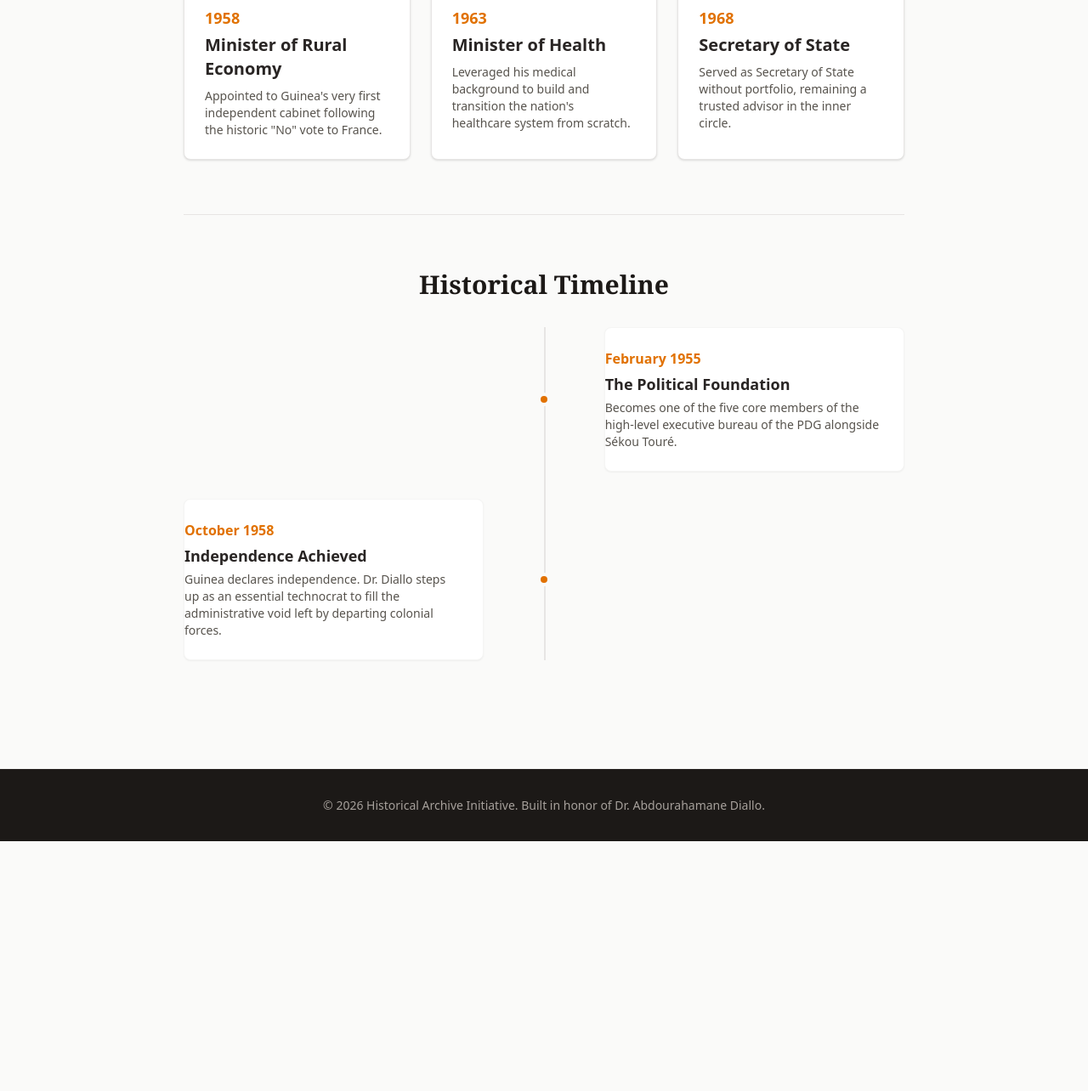
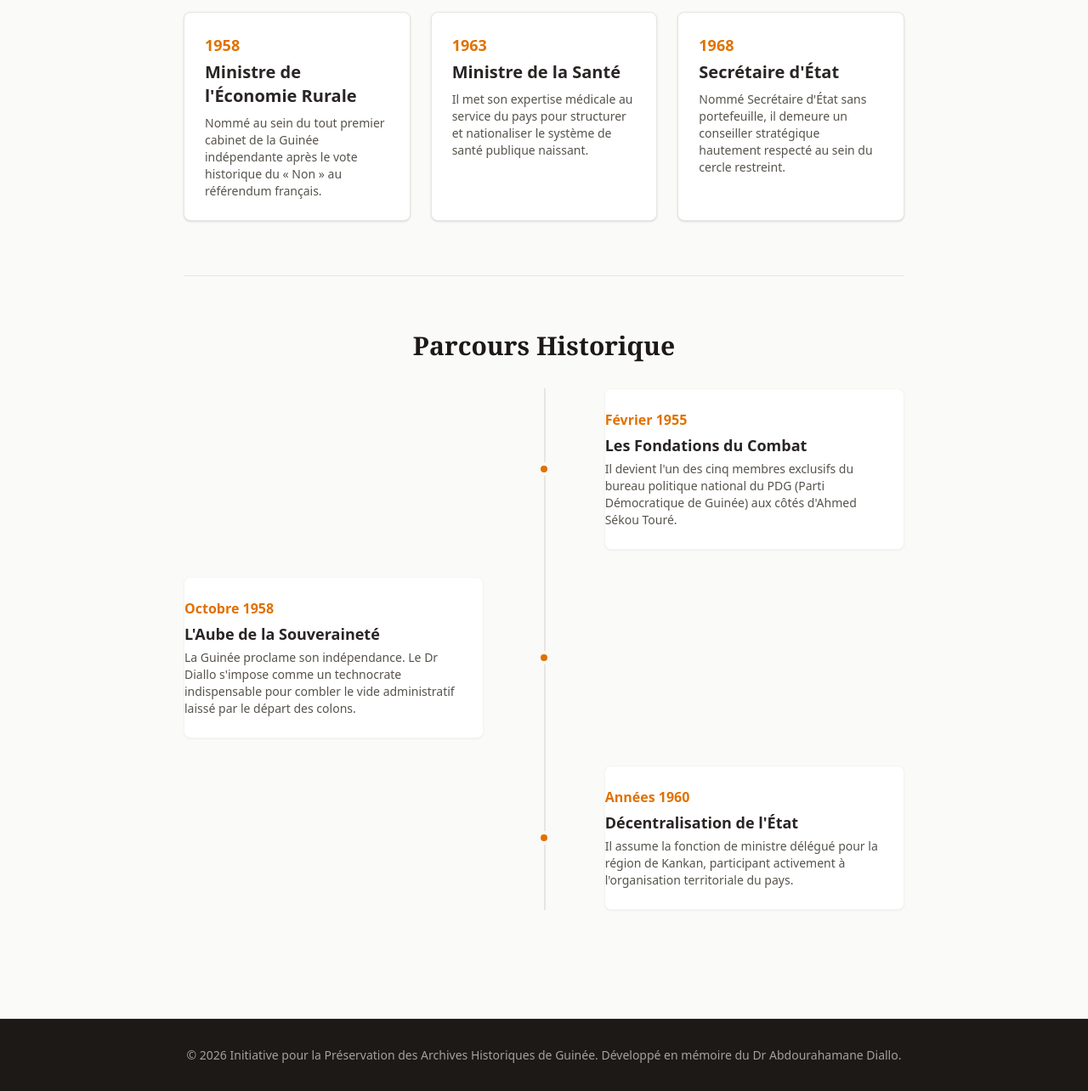
Before and after one commit to FulaByte/vieuxdoura, a plain HTML site: page index.html in a window 1280 px wide. Shown: the part 753-2037 px from the top of the page at 85% size. Before the commit the page ends 1743 px from the top, so only its background shows below. Drawn offline with nearby package versions, Linux system fonts and the light colour scheme.

Commit message:
Update index.html

```diff
--- a/index.html
+++ b/index.html
@@ -1,80 +1,90 @@
 <!DOCTYPE html>
-<html lang="en">
+<html lang="fr">
 <head>
     <meta charset="UTF-8">
     <meta name="viewport" content="width=device-width, initial-scale=1.0">
-    <title>Dr. Abdourahamane Diallo | Tribute & Legacy</title>
+    <title>Dr Abdourahamane Diallo | Hommage & Héritage</title>
     <script src="https://cdn.jsdelivr.net/npm/@tailwindcss/browser@4"></script>
 </head>
 <body class="bg-stone-50 text-stone-800 font-sans antialiased">
 
-    <!-- Header / Hero Section -->
+    <!-- En-tête / Section Hero -->
     <header class="bg-stone-900 text-stone-100 py-20 px-6 text-center border-b-4 border-amber-600">
         <div class="max-w-3xl mx-auto">
-            <p class="text-amber-500 uppercase tracking-widest text-sm font-semibold mb-2">In Honor Of</p>
-            <h1 class="text-4xl md:text-6xl font-serif font-bold mb-4">Dr. Abdourahamane Diallo</h1>
-            <p class="text-xl md:text-2xl text-stone-300 font-light italic">Physician, Statesman, and Pioneer of the First Guinean Republic</p>
+            <p class="text-amber-500 uppercase tracking-widest text-sm font-semibold mb-2">Hommage à</p>
+            <h1 class="text-4xl md:text-6xl font-serif font-bold mb-4">Dr Abdourahamane Diallo</h1>
+            <p class="text-xl md:text-2xl text-stone-300 font-light italic">Médecin, Homme d'État et Pionnier de la Première République de Guinée</p>
         </div>
     </header>
 
-    <!-- Main Content -->
+    <!-- Contenu Principal -->
     <main class="max-w-4xl mx-auto px-6 py-12 space-y-16">
 
         <!-- Introduction -->
         <section class="prose max-w-none text-center">
             <p class="text-xl leading-relaxed text-stone-600 max-w-2xl mx-auto">
-                Born in Dalein, Labé, Dr. Abdourahamane Diallo was a foundational pillar of Guinea's independence. As a brilliant physician and a core architect of the PDG, he dedicated his life to building the infrastructure of a free Guinea.
+                Né à Dalein (Labé), le Dr Abdourahamane Diallo fut un pilier fondamental de l'indépendance de la Guinée. Brillant médecin et architecte de la première heure du PDG, il a dédié sa vie à la construction des infrastructures d'une nation souveraine.
             </p>
         </section>
 
         <hr class="border-stone-200">
 
-        <!-- Key Portfolios / Cards -->
+        <!-- Portefeuilles Ministériels -->
         <section>
-            <h2 class="text-3xl font-serif font-bold text-center mb-8 text-stone-900">Political & National Service</h2>
+            <h2 class="text-3xl font-serif font-bold text-center mb-8 text-stone-900">Engagement Politique & Service National</h2>
             <div class="grid md:grid-cols-3 gap-6">
                 <div class="bg-white p-6 rounded-lg shadow-sm border border-stone-200">
                     <span class="text-amber-600 font-bold text-lg">1958</span>
-                    <h3 class="font-bold text-xl mt-1 mb-2">Minister of Rural Economy</h3>
-                    <p class="text-stone-600 text-sm">Appointed to Guinea's very first independent cabinet following the historic "No" vote to France.</p>
+                    <h3 class="font-bold text-xl mt-1 mb-2">Ministre de l'Économie Rurale</h3>
+                    <p class="text-stone-600 text-sm">Nommé au sein du tout premier cabinet de la Guinée indépendante après le vote historique du « Non » au référendum français.</p>
                 </div>
                 <div class="bg-white p-6 rounded-lg shadow-sm border border-stone-200">
                     <span class="text-amber-600 font-bold text-lg">1963</span>
-                    <h3 class="font-bold text-xl mt-1 mb-2">Minister of Health</h3>
-                    <p class="text-stone-600 text-sm">Leveraged his medical background to build and transition the nation's healthcare system from scratch.</p>
+                    <h3 class="font-bold text-xl mt-1 mb-2">Ministre de la Santé</h3>
+                    <p class="text-stone-600 text-sm">Il met son expertise médicale au service du pays pour structurer et nationaliser le système de santé publique naissant.</p>
                 </div>
                 <div class="bg-white p-6 rounded-lg shadow-sm border border-stone-200">
                     <span class="text-amber-600 font-bold text-lg">1968</span>
-                    <h3 class="font-bold text-xl mt-1 mb-2">Secretary of State</h3>
-                    <p class="text-stone-600 text-sm">Served as Secretary of State without portfolio, remaining a trusted advisor in the inner circle.</p>
+                    <h3 class="font-bold text-xl mt-1 mb-2">Secrétaire d'État</h3>
+                    <p class="text-stone-600 text-sm">Nommé Secrétaire d'État sans portefeuille, il demeure un conseiller stratégique hautement respecté au sein du cercle restreint.</p>
                 </div>
             </div>
         </section>
 
         <hr class="border-stone-200">
 
-        <!-- Timeline Section -->
+        <!-- Frise Chronologique -->
         <section>
-            <h2 class="text-3xl font-serif font-bold text-center mb-8 text-stone-900">Historical Timeline</h2>
+            <h2 class="text-3xl font-serif font-bold text-center mb-8 text-stone-900">Parcours Historique</h2>
             <div class="space-y-8 relative before:absolute before:inset-0 before:left-4 md:before:left-1/2 before:w-0.5 before:bg-stone-200">
 
-                <!-- Timeline Item 1 -->
+                <!-- Événement 1 -->
                 <div class="relative flex flex-col md:flex-row items-start md:items-center justify-between md:odd:flex-row-reverse group">
                     <div class="absolute left-4 md:left-1/2 w-4 h-4 rounded-full bg-amber-600 -translate-x-2 border-4 border-stone-50"></div>
                     <div class="pl-12 md:pl-0 md:w-5/12 bg-white p-6 rounded-lg shadow-xs border border-stone-100">
-                        <span class="font-bold text-amber-600">February 1955</span>
-                        <h4 class="font-bold text-lg mt-1">The Political Foundation</h4>
-                        <p class="text-stone-600 text-sm mt-1">Becomes one of the five core members of the high-level executive bureau of the PDG alongside Sékou Touré.</p>
+                        <span class="font-bold text-amber-600">Février 1955</span>
+                        <h4 class="font-bold text-lg mt-1">Les Fondations du Combat</h4>
+                        <p class="text-stone-600 text-sm mt-1">Il devient l'un des cinq membres exclusifs du bureau politique national du PDG (Parti Démocratique de Guinée) aux côtés d'Ahmed Sékou Touré.</p>
                     </div>
                 </div>
 
-                <!-- Timeline Item 2 -->
+                <!-- Événement 2 -->
                 <div class="relative flex flex-col md:flex-row items-start md:items-center justify-between md:odd:flex-row-reverse group">
                     <div class="absolute left-4 md:left-1/2 w-4 h-4 rounded-full bg-amber-600 -translate-x-2 border-4 border-stone-50"></div>
                     <div class="pl-12 md:pl-0 md:w-5/12 bg-white p-6 rounded-lg shadow-xs border border-stone-100">
-                        <span class="font-bold text-amber-600">October 1958</span>
-                        <h4 class="font-bold text-lg mt-1">Independence Achieved</h4>
-                        <p class="text-stone-600 text-sm mt-1">Guinea declares independence. Dr. Diallo steps up as an essential technocrat to fill the administrative void left by departing colonial forces.</p>
+                        <span class="font-bold text-amber-600">Octobre 1958</span>
+                        <h4 class="font-bold text-lg mt-1">L'Aube de la Souveraineté</h4>
+                        <p class="text-stone-600 text-sm mt-1">La Guinée proclame son indépendance. Le Dr Diallo s'impose comme un technocrate indispensable pour combler le vide administratif laissé par le départ des colons.</p>
+                    </div>
+                </div>
+
+                <!-- Événement 3 -->
+                <div class="relative flex flex-col md:flex-row items-start md:items-center justify-between md:odd:flex-row-reverse group">
+                    <div class="absolute left-4 md:left-1/2 w-4 h-4 rounded-full bg-amber-600 -translate-x-2 border-4 border-stone-50"></div>
+                    <div class="pl-12 md:pl-0 md:w-5/12 bg-white p-6 rounded-lg shadow-xs border border-stone-100">
+                        <span class="font-bold text-amber-600">Années 1960</span>
+                        <h4 class="font-bold text-lg mt-1">Décentralisation de l'État</h4>
+                        <p class="text-stone-600 text-sm mt-1">Il assume la fonction de ministre délégué pour la région de Kankan, participant activement à l'organisation territoriale du pays.</p>
                     </div>
                 </div>
 
@@ -83,9 +93,9 @@
 
     </main>
 
-    <!-- Footer -->
+    <!-- Pied de page -->
     <footer class="bg-stone-900 text-stone-400 py-8 text-center text-sm mt-20 border-t border-stone-800">
-        <p>&copy; 2026 Historical Archive Initiative. Built in honor of Dr. Abdourahamane Diallo.</p>
+        <p>&copy; 2026 Initiative pour la Préservation des Archives Historiques de Guinée. Développé en mémoire du Dr Abdourahamane Diallo.</p>
     </footer>
 
 </body>
```
